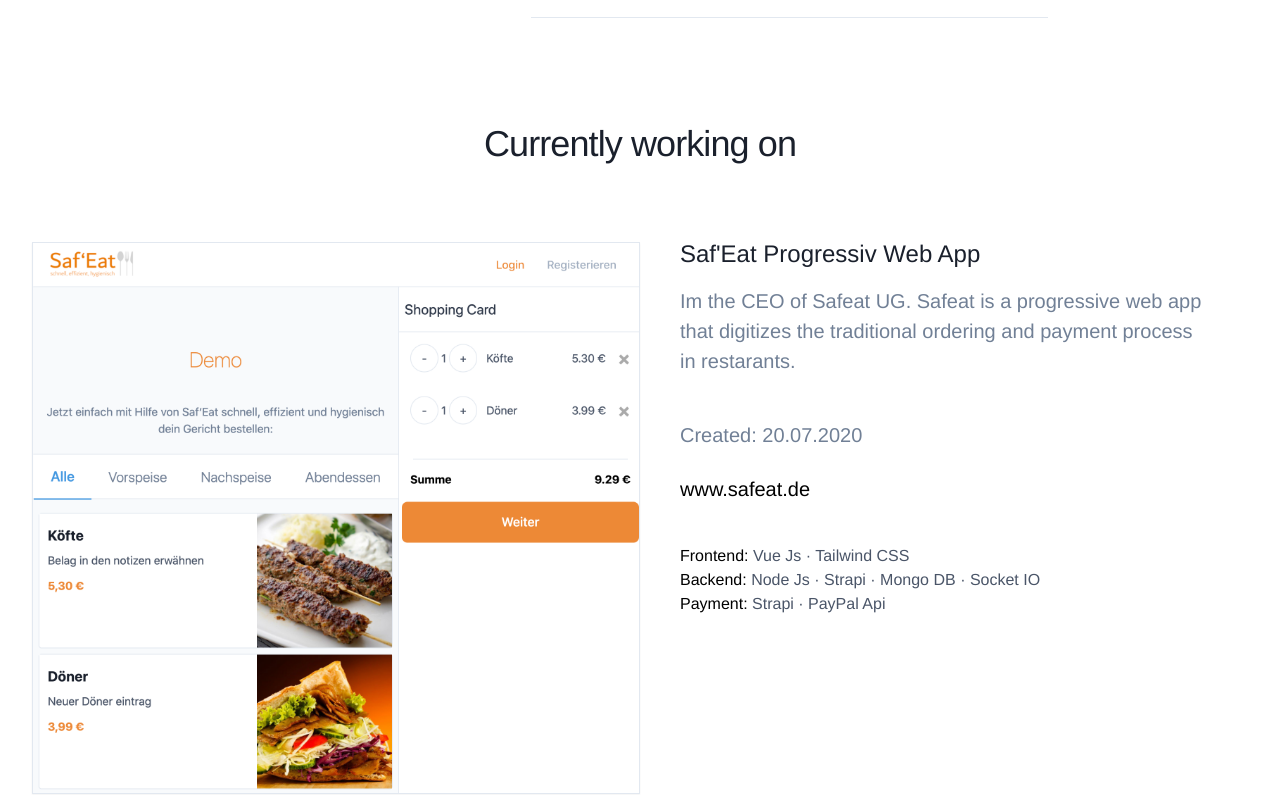
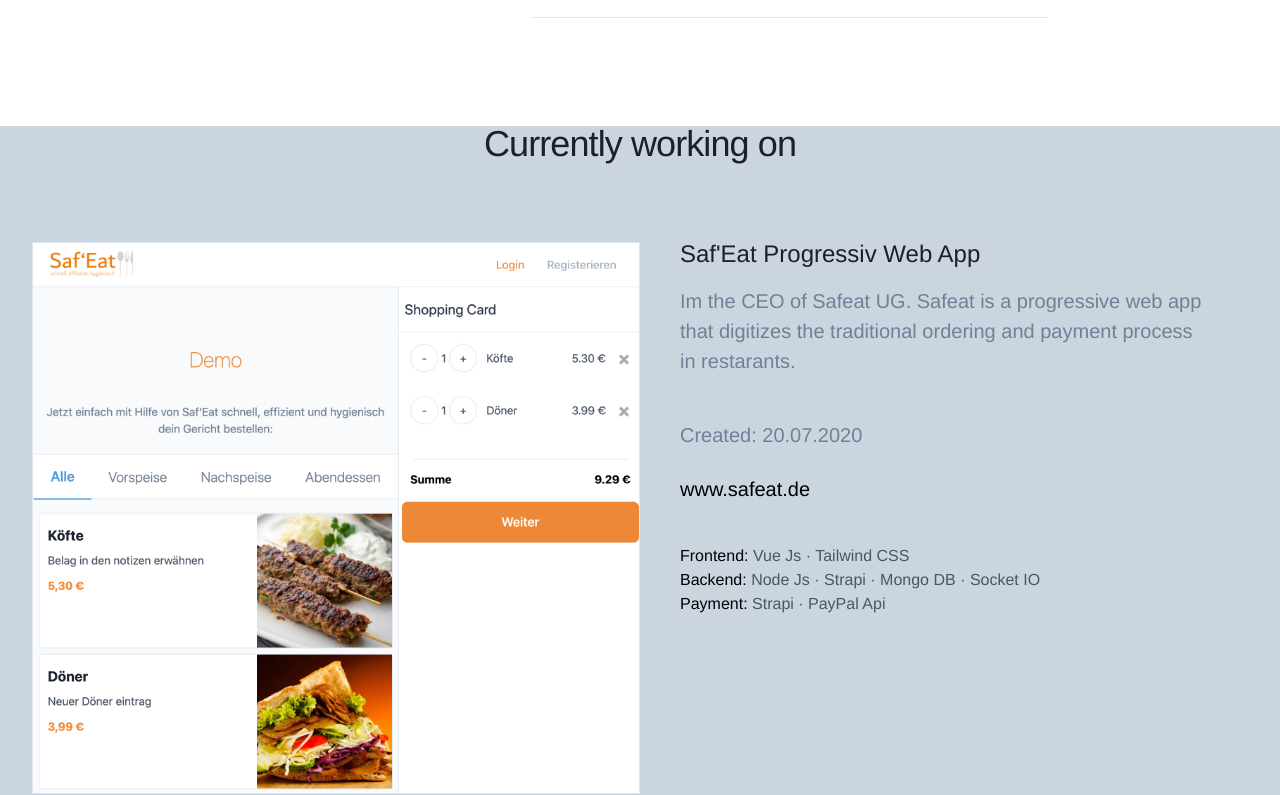
Before and after one commit to Bruslaan/portfolio, a Vue app: page / in a window 1280 px wide. Shown: the part 1606-2401 px from the top of the page. Built offline with nearby package versions, Linux system fonts and the light colour scheme.

Commit message:
publish Script

```diff
--- a/package.json
+++ b/package.json
@@ -3,7 +3,8 @@
   "version": "0.0.0",
   "scripts": {
     "dev": "vite",
-    "build": "vite build"
+    "build": "vite build",
+    "publish": "npm run build && rm -rf docs; cp -r dist docs && sed -i -e 's/src=\\//src=/g' docs/index.html ; sed -i -e 's/href=\\//href=/g' docs/index.html"
   },
   "dependencies": {
     "tailwindcss": "^1.5.2",
--- a/src/components/Portfolio.vue
+++ b/src/components/Portfolio.vue
@@ -1,6 +1,6 @@
 <template>
   <div class="py-12 mt-10">
-    <div class="max-w-screen-xl mx-auto px-4 sm:px-6 lg:px-8">
+    <div class="max-w-screen-xl mx-auto px-4 sm:px-6 lg:px-8 bg-gray-400">
       <div class="text-center">
         <!-- <p
           class="text-base leading-6 text-indigo-600 font-semibold tracking-wide uppercase"
```
Also changed, not shown: 10 other files (tests, documents, lock files or other folders).
